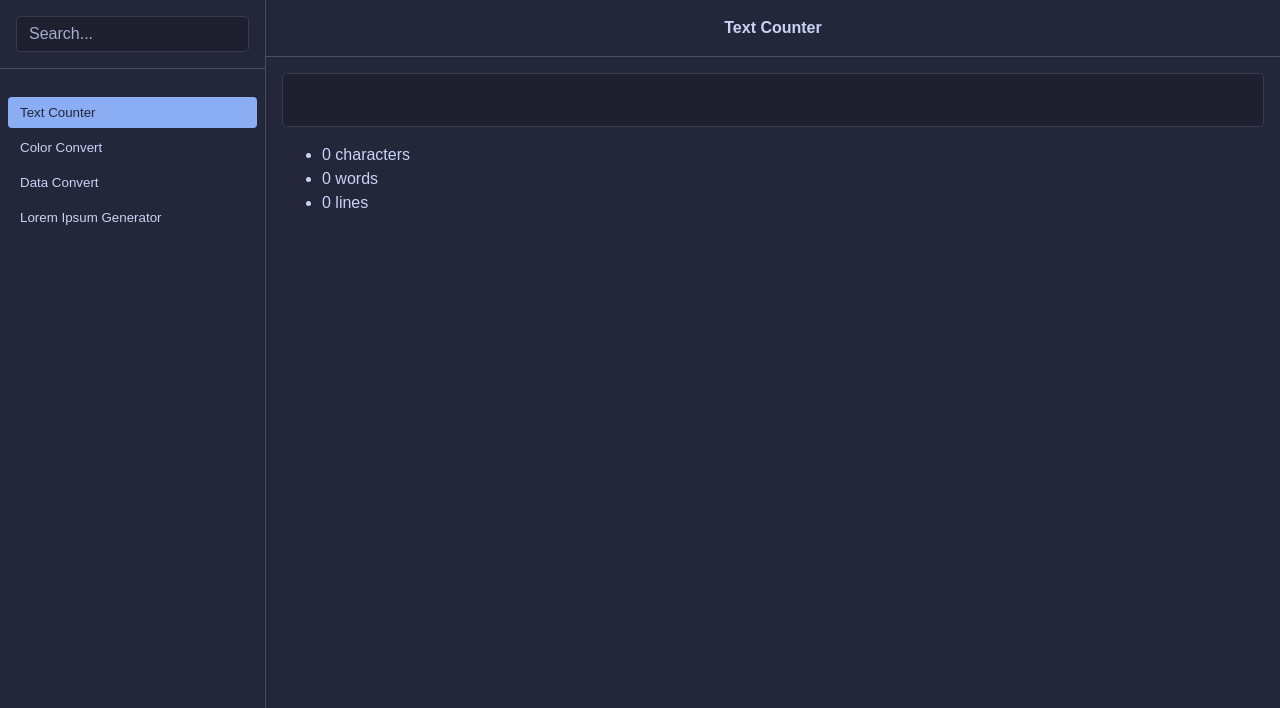
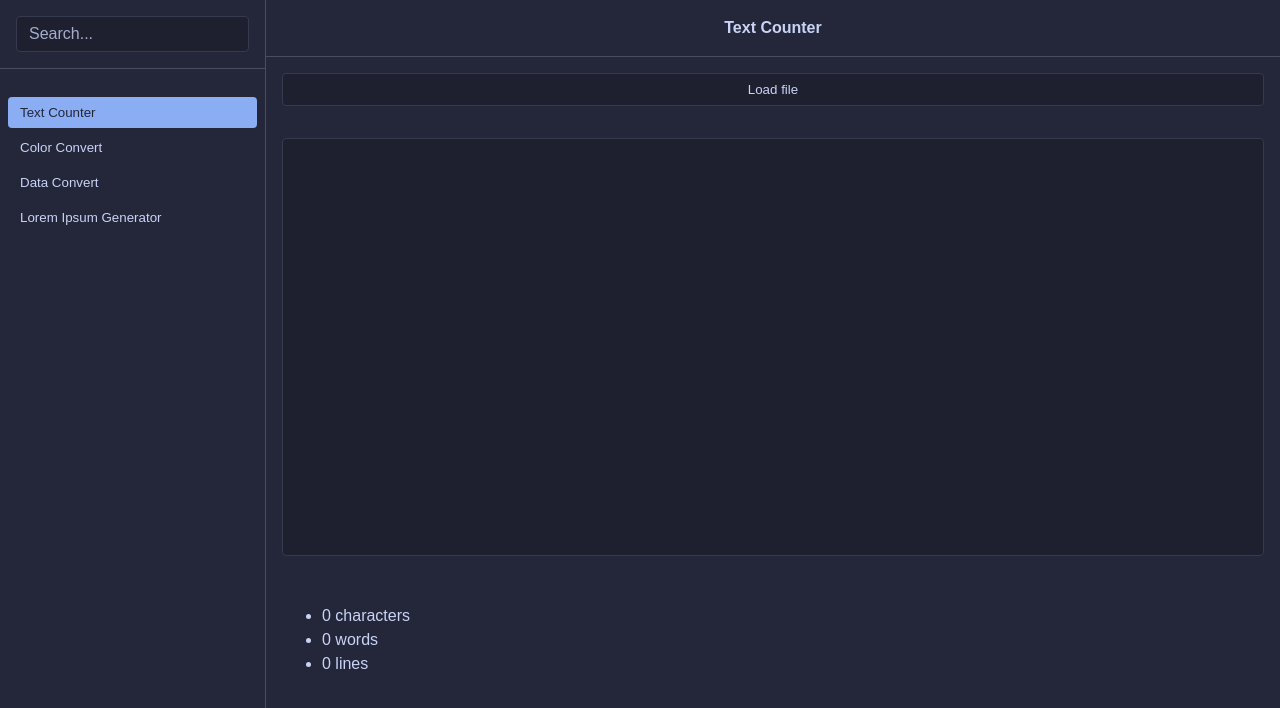
Before and after one commit to uncenter/katido, a Vue app: page / in a window 1280 px wide. Both pictures are taken after a click on the button "Text Counter". Shown: the top 708 px of the page. Built offline with nearby package versions, Linux system fonts and the light colour scheme.

Commit message:
feat(textcounter): add file upload

```diff
--- a/src/tools/TextCounter.vue
+++ b/src/tools/TextCounter.vue
@@ -1,6 +1,16 @@
 <script setup lang="ts">
 import { get, set } from '@vueuse/core';
 import { pluralize } from '../utils.ts';
+
+const { open, onChange } = useFileDialog({
+	accept: 'text/*',
+	multiple: false,
+	directory: false,
+});
+
+onChange(async (files) => {
+	text.value = await (files as FileList)[0].text();
+});
 
 const text = useStorage('textcounter__text', '');
 
@@ -26,6 +36,7 @@ watch(text, count);
 </script>
 
 <template>
+	<button @click="() => open()">Load file</button>
 	<textarea v-model="text"></textarea>
 	<ul>
 		<li>
@@ -48,5 +59,11 @@ watch(text, count);
 	padding: 1rem;
 	display: flex;
 	flex-direction: column;
+
+	gap: 2rem;
+
+	textarea {
+		height: 50vh;
+	}
 }
 </style>
```
